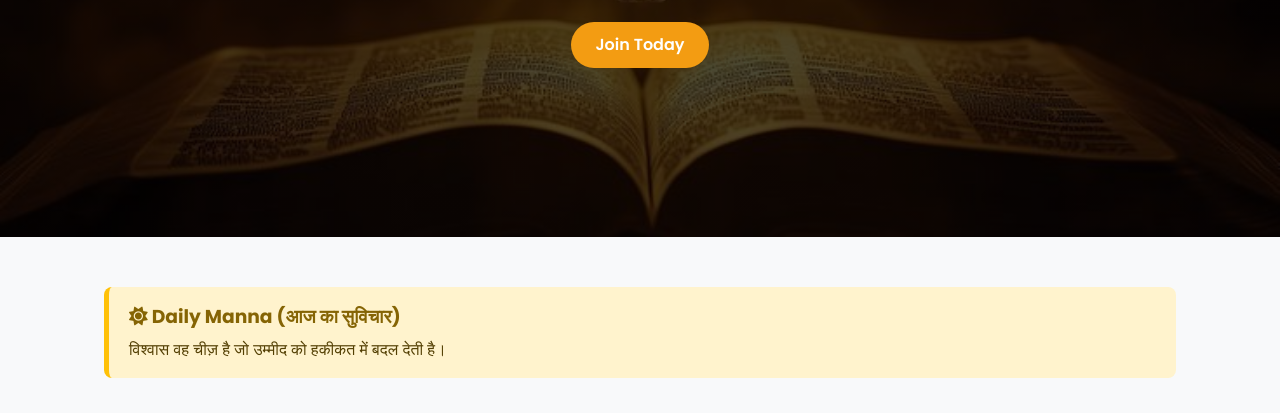
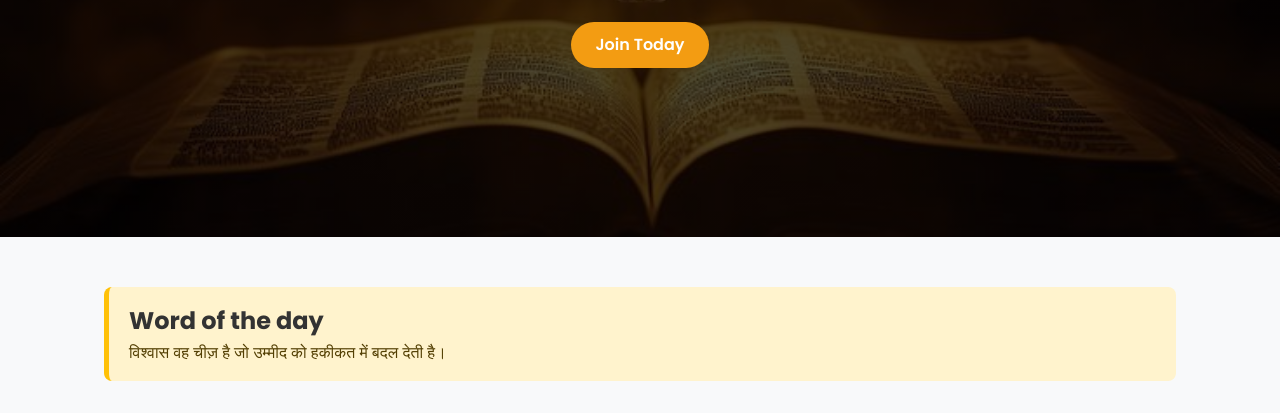
Before and after one commit to itz251/NPS, a website: page index.html in a window 1280 px wide. Shown: the part 387-800 px from the top of the page. Drawn offline with Linux system fonts and the light colour scheme; no server answers.

Commit message:
Updated website content

```diff
--- a/index.html
+++ b/index.html
@@ -33,8 +33,7 @@
 
     <div class="section">
     <!-- 3. Daily Manna -->
-<div style="background: #fff3cd; border-left: 5px solid #ffc107; padding: 15px 20px; border-radius: 8px; margin-bottom: 40px;">
-    <h3 style="color: #856404; margin-bottom: 5px;"><i class="fa fa-sun"></i> Daily Manna (आज का सुविचार)</h3>
+<div style="background: #fff3cd; border-left: 5px solid #ffc107; padding: 15px 20px; border-radius: 8px; margin-bottom: 40px;"> <h2>Word of the day</h2>
     <p id="daily-manna-text" style="color: #533f03; font-weight: 500;">लोड हो रहा है...</p>
 </div>
         <!-- 2. Vision and Mission with Photo -->
```
